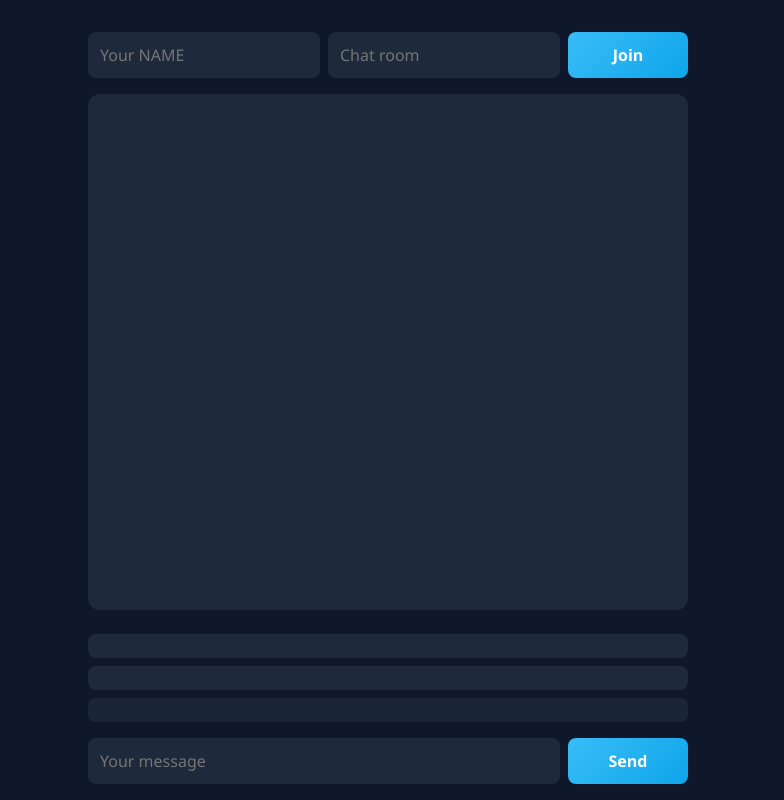
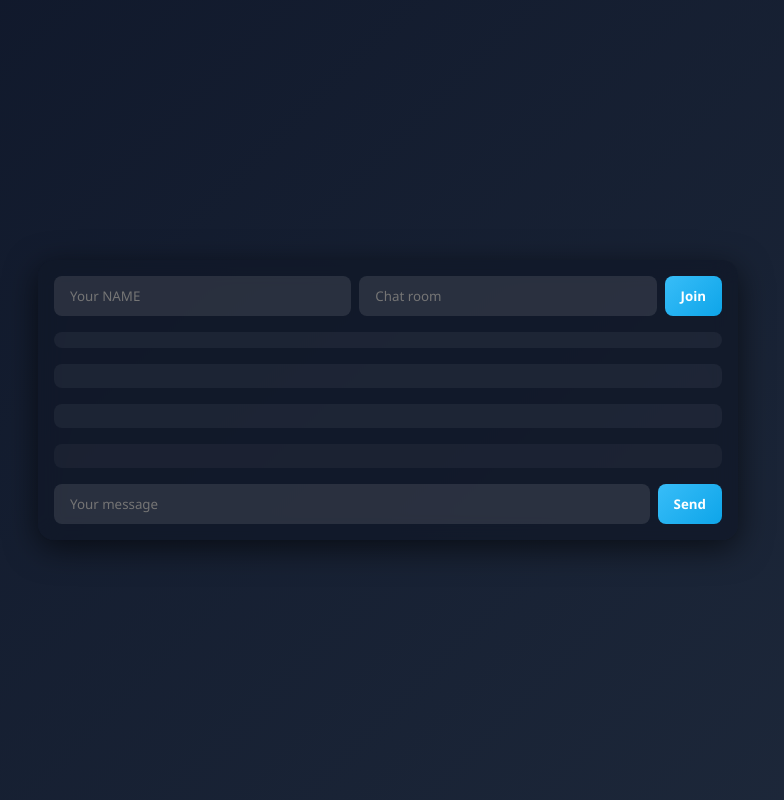
Before and after one commit to Prabhav-Pradeep/chatApp, a website: page public/index.html in a window 1280 px wide. Shown: the whole page, without its empty margins (252-1036 px from the left). Drawn offline with nearby package versions, Linux system fonts and the light colour scheme; no server answers.

Commit message:
Re-vamp the  UI

```diff
--- a/public/style.css
+++ b/public/style.css
@@ -1,116 +1,120 @@
-/* Universal style — subtle base font size, smoother scaling */
 * {
     margin: 0;
     padding: 0;
     box-sizing: border-box;
-    font-size: 1rem;
     font-family: 'Segoe UI', Tahoma, Geneva, Verdana, sans-serif;
 }
 
 body {
-    background-color: #0f172a; /* dark navy base for elegant depth */
-    color: #f8fafc; /* soft near-white for text */
+    background: linear-gradient(135deg, #0f172a, #1e293b);
+    color: #f1f5f9;
+    display: flex;
+    justify-content: center;
+    align-items: center;
+    min-height: 100vh;
 }
 
-/* Main container to center vertically and horizontally if needed */
 main {
-    height: 100vh;
+    width: 100%;
+    max-width: 700px;
+    display: flex;
+    flex-direction: column;
+    gap: 1rem;
     padding: 1rem;
-    display: flex;
-    flex-flow: column;
-    align-items: center;
-    justify-content: flex-start;
+    border-radius: 16px;
+    background: rgba(17, 24, 39, 0.7);
+    backdrop-filter: blur(12px);
+    box-shadow: 0 8px 32px rgba(0, 0, 0, 0.6);
 }
 
-/* Form styling */
 form {
+    display: flex;
+    gap: 0.5rem;
     width: 100%;
-    max-width: 600px;
-    display: flex;
-    flex-flow: row nowrap;
-    justify-content: center;
-    gap: 0.5rem;
-    margin-top: 1rem;
 }
 
-input {
-    flex-grow: 1;
-    max-width: calc(80% - 0.5rem);
-    background-color: #1e293b; /* dark slate for input */
+form input,
+form button {
+    padding: 0.7rem 1rem;
+    border-radius: 8px;
     border: none;
-    border-radius: 8px;
-    padding: 0.75rem;
-    color: #f8fafc;
-    transition: border 0.3s, box-shadow 0.3s;
+    outline: none;
+    transition: all 0.3s ease;
 }
 
-input:focus {
-    outline: none;
-    border: 1px solid #38bdf8; /* sky blue border on focus */
+.form-join input {
+    flex: 1;
+    background: rgba(255, 255, 255, 0.1);
+    color: #f1f5f9;
+}
+
+.form-join button,
+.form-msg button {
+    background: linear-gradient(135deg, #38bdf8, #0ea5e9);
+    color: #fff;
+    font-weight: 600;
+    cursor: pointer;
+}
+
+.form-join button:hover,
+.form-msg button:hover {
+    transform: translateY(-2px);
+    box-shadow: 0 4px 20px rgba(56, 189, 248, 0.5);
+}
+
+.form-msg input {
+    flex: 1;
+    background: rgba(255, 255, 255, 0.1);
+    color: #f1f5f9;
+}
+
+.form-msg input:focus,
+.form-join input:focus {
+    border: 1px solid #38bdf8;
     box-shadow: 0 0 8px #38bdf8;
 }
 
-button {
-    width: 20%;
-    background: linear-gradient(135deg, #38bdf8, #0ea5e9); /* sky to cyan gradient */
-    border: none;
-    border-radius: 8px;
-    color: #fff;
-    padding: 0.75rem;
-    font-weight: 600;
-    cursor: pointer;
-    transition: transform 0.2s, box-shadow 0.3s;
-}
-
-button:hover {
-    transform: translateY(-2px);
-    box-shadow: 0 6px 20px rgba(14, 165, 233, 0.4);
-}
-
 .chat-display {
-    background-color: #1e293b;
-    list-style-type: none;
-    width: 100%;
-    max-width: 600px;
-    border-radius: 12px;
-    margin: 1rem auto;
+    list-style: none;
+    display: flex;
+    flex-direction: column;
+    overflow-y: auto;
+    max-height: 400px;
     padding: 0.5rem;
-    display: flex;
-    flex-flow: column;
-    overflow-y: auto;
-    flex-grow: 1;
+    background: rgba(255, 255, 255, 0.05);
+    border-radius: 10px;
 }
 
 .post {
-    background-color: #f1f5f9; /* soft slate gray for post bubble */
-    border-radius: 12px;
-    margin: 0.5rem;
+    background: #f1f5f9;
+    border-radius: 10px;
+    margin: 0.5rem 0;
     overflow: hidden;
-    flex-shrink: 0;
-    transition: background-color 0.3s;
+    padding: 0;
+    transition: background-color 0.3s ease;
 }
 
 .post:hover {
-    background-color: #e2e8f0; /* subtle highlight on hover */
+    background: #e2e8f0;
 }
 
 .post--left {
-    width: 60%;
     align-self: flex-start;
+    max-width: 75%;
 }
 
 .post--right {
-    width: 60%;
     align-self: flex-end;
+    max-width: 75%;
 }
 
 .post__header {
-    color: #f8fafc;
-    padding: 0.5rem;
     display: flex;
     justify-content: space-between;
     align-items: center;
-    gap: 0.5rem;
+    padding: 0.5rem;
+    color: #f1f5f9;
+    font-weight: 600;
 }
 
 .post__header--user {
@@ -118,37 +122,26 @@ button:hover {
 }
 
 .post__header--reply {
-    background: linear-gradient(135deg, #a855f7, #9333ea); /* purple gradient */
-}
-
-.post__header--name {
-    font-weight: bold;
-}
-
-.post__header--time {
-    font-size: 0.8rem;
-    opacity: 0.8;
+    background: linear-gradient(135deg, #a855f7, #9333ea);
 }
 
 .post__text {
-    margin-top: 0.25rem;
+    padding: 0.5rem;
     color: #1e293b;
-    padding: 0.5rem;
 }
 
 .user-list,
 .room-list,
 .activity {
-    width: 100%;
-    max-width: 600px;
+    background: rgba(255, 255, 255, 0.05);
     padding: 0.75rem;
     border-radius: 8px;
-    background-color: #1e293b;
-    color: #f8fafc;
-    margin-top: 0.5rem;
+    width: 100%;
+    font-size: 0.95rem;
+    transition: background 0.3s ease;
 }
 
 .activity {
     font-style: italic;
-    opacity: 0.85;
+    opacity: 0.8;
 }
```
